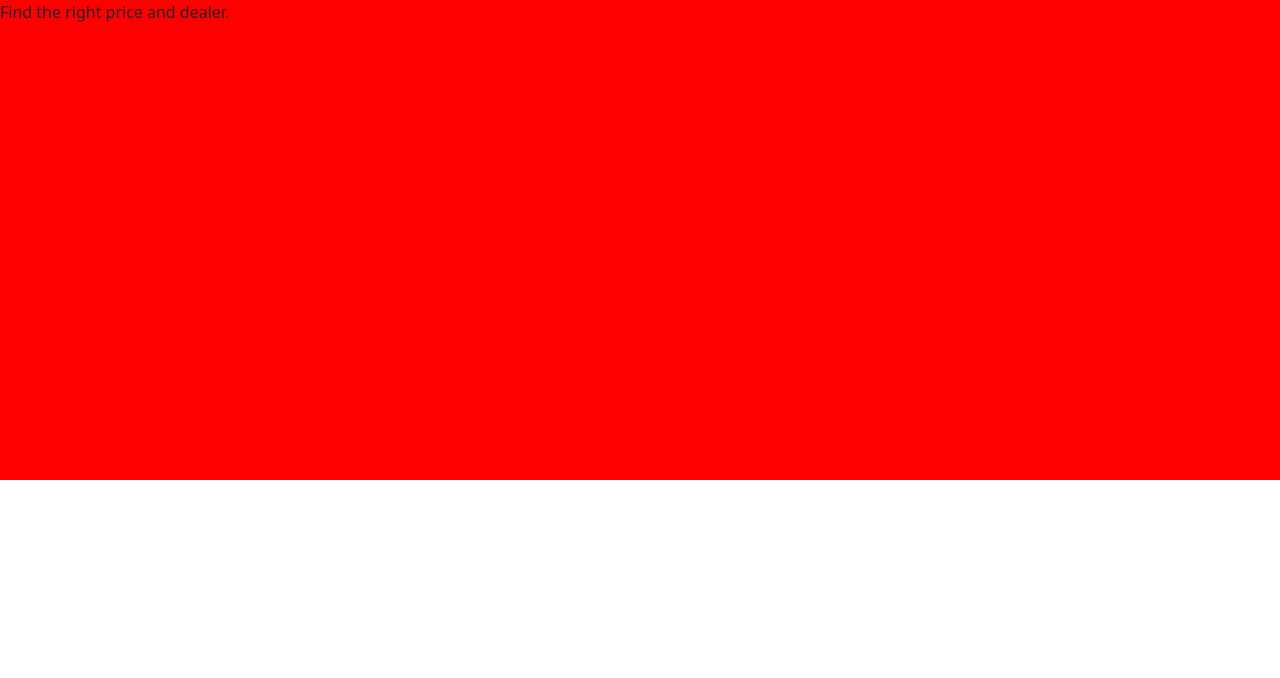
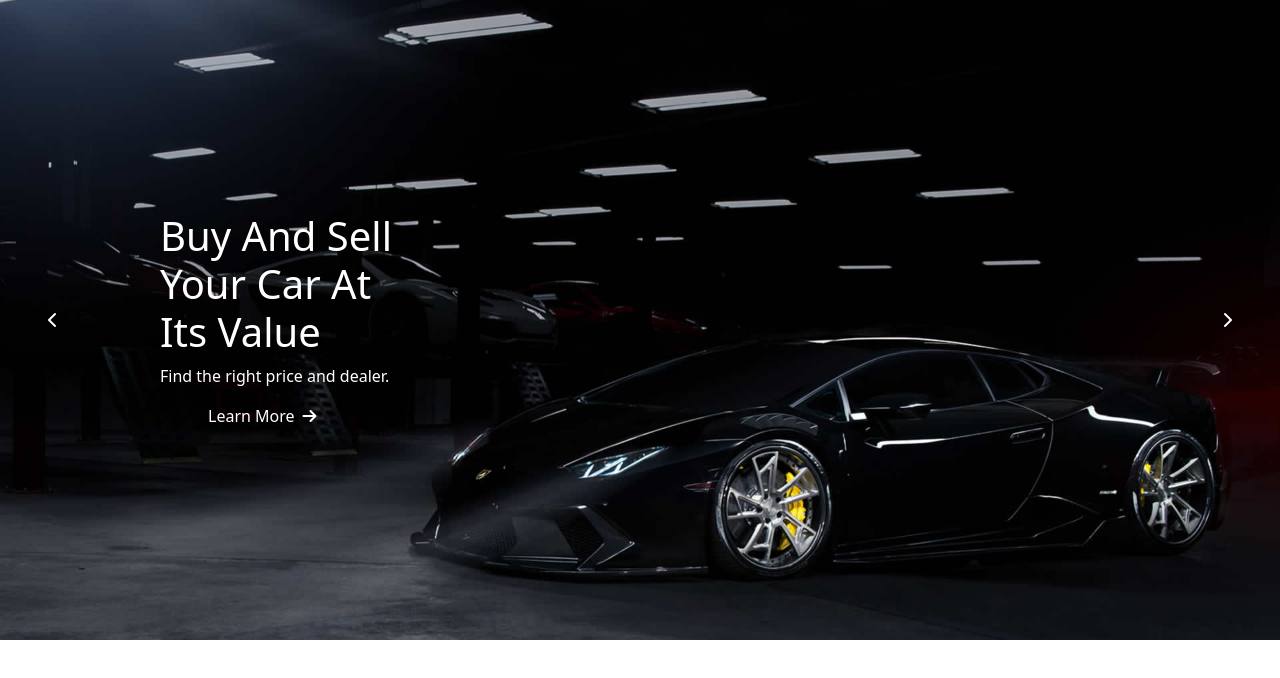
Before and after one commit to LucaAgatinoPrivitera/proj-html-vuejs, a Vue app: page / in a window 1280 px wide. Shown: the top 678 px of the page. Built offline with nearby package versions, Linux system fonts and the light colour scheme.

Commit message:
Prima parte del carosello completata

```diff
--- a/src/components/Carosello.vue
+++ b/src/components/Carosello.vue
@@ -2,8 +2,8 @@
 import store from '../data/store.js'
 export default {
   name: "Carosello",
-  data(){
-    return{
+  data() {
+    return {
       store,
     }
   }
@@ -11,9 +11,27 @@ export default {
 </script>
 
 <template>
-  <div id="caroselloHeight">
-    <div class="w-75">
-      <p>{{ store.CaroselloSottotitolo }}</p>
+  <!-- <div id="caroselloHeight" class="position-relative"
+    v-bind:style="{ 'background-image': `url(${store.CaroselloImages.firstImage})` }"> -->
+    <div id="caroselloHeight" class="position-relative">
+    <img id="backgroundImage":src="store.CaroselloImages.firstImage" alt="">
+
+    <div id="bottoni" class="d-flex justify-content-between align-items-center px-5 h-100">
+      <i class="fa-solid fa-chevron-left previous cursorPointer"></i>
+      <i class="fa-solid fa-chevron-right next cursorPointer"></i>
+    </div>
+
+    <div class="w-75 h-100 d-flex m-auto align-items-center">
+      <div class="w-25">
+        <h1>{{ store.CaroselloTitolo }}</h1>
+        <p>{{ store.CaroselloSottotitolo }}</p>
+        <div class="d-inline-flex align-items-center gap-2 me-5 cursorPointer">
+          <p class="m-0">Learn More</p>
+          <i class="fa-solid fa-arrow-right m"></i>
+        </div>
+      </div>
+
+
     </div>
   </div>
 
@@ -21,7 +39,29 @@ export default {
 
 <style scoped>
 #caroselloHeight {
-  height: 60vh;
-  background-color: red;
+  height: 80vh;
+}
+
+#backgroundImage{
+  position: absolute;
+  width: 100%;
+  height: 100%;
+  object-fit: cover;
+  z-index: -1;
+}
+
+h1, p, i{
+  color: var(--site-white) !important;
+}
+
+#bottoni {
+  position: absolute;
+  width: 100%;
+  transform: translateY(-50%, -50%);
+  z-index: 1;
+}
+
+.cursorPointer{
+  cursor: pointer;
 }
 </style>
--- a/src/data/store.js
+++ b/src/data/store.js
@@ -2,7 +2,10 @@ import { reactive } from 'vue';
 
 const iMieiDati = reactive({
     CaroselloTitolo: 'Buy And Sell Your Car At Its Value',
-    CaroselloSottotitolo: 'Find the right price and dealer.'
+    CaroselloSottotitolo: 'Find the right price and dealer.',
+    CaroselloImages: {
+        firstImage : './src/assets/Img/slider-autocar-5.jpg'
+    }
 
 });
 
--- a/src/style.css
+++ b/src/style.css
@@ -0,0 +1,5 @@
+:root{
+  --site-white: #ffffff;
+  --black: #000000;
+  --grey: #AAAAAA
+}
```
